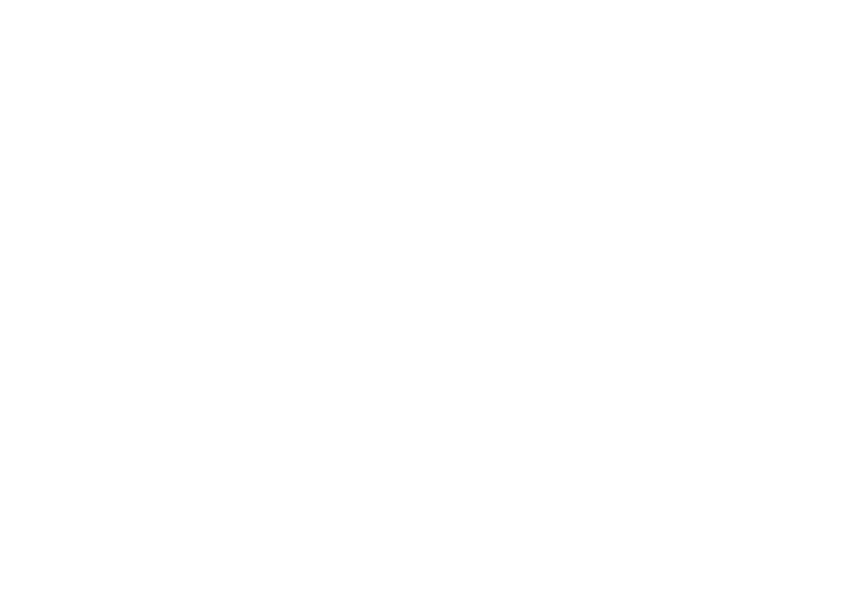
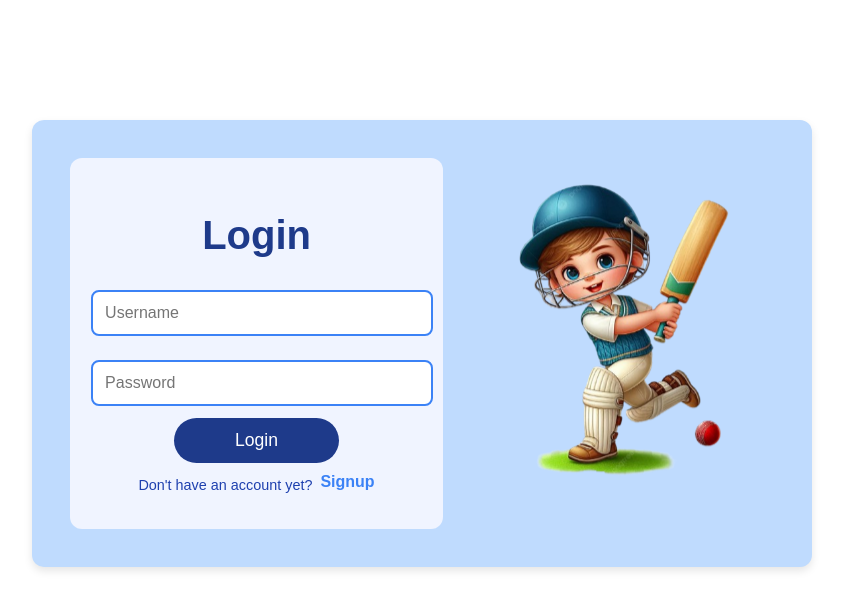
Before and after one commit to HimashaChinthani/SIDPH_01, a React (Create React App) app in the folder my-mern-app/frontend/: page /login in a window 1280 px wide. Before the commit this address had no page. Shown: the top 610 px of the page, without its empty margins (218-1061 px from the left). Built offline with nearby package versions, Linux system fonts and the light colour scheme.

Commit message:
"add Login routing"

```diff
--- a/my-mern-app/frontend/src/App.js
+++ b/my-mern-app/frontend/src/App.js
@@ -16,6 +16,8 @@
         <Route path="/" element={<Navigate to="/login" />} />
          <Route path="/" element={<Navigate to="/signup" />} />
          <Route path="/signup" element={<Signup />} />
+         {/* Route for Login */}
+        <Route path="/login" element={<Login />} />
         {/* Route for Dashboard */}
         <Route path="/dashboard" element={<Dashboard />} />
       </Routes>
```
